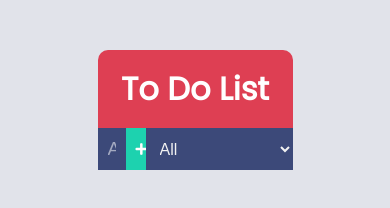
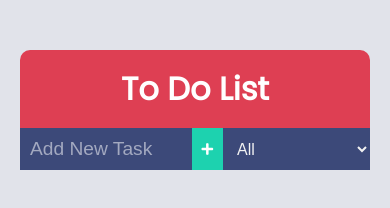
Before and after one commit to fady-elshahat/To-do-list, a plain HTML site: page index.html in a window 390 px wide. Drawn offline with Linux system fonts and the light colour scheme.

Commit message:
modified css media-query

```diff
--- a/assest/style.css
+++ b/assest/style.css
@@ -111,3 +111,16 @@ select:hover{
      background-color: #f2f2f2;
      color: #3C4979;
 }
+
+@media  screen and (max-width: 1000px) {
+     main{
+          width: 75%;
+          margin: 60px 10px;
+     }
+}
+@media  screen and (max-width: 800px) {
+     main{
+          width: 100%;
+          margin: 50px 20px;
+     }
+}
```
